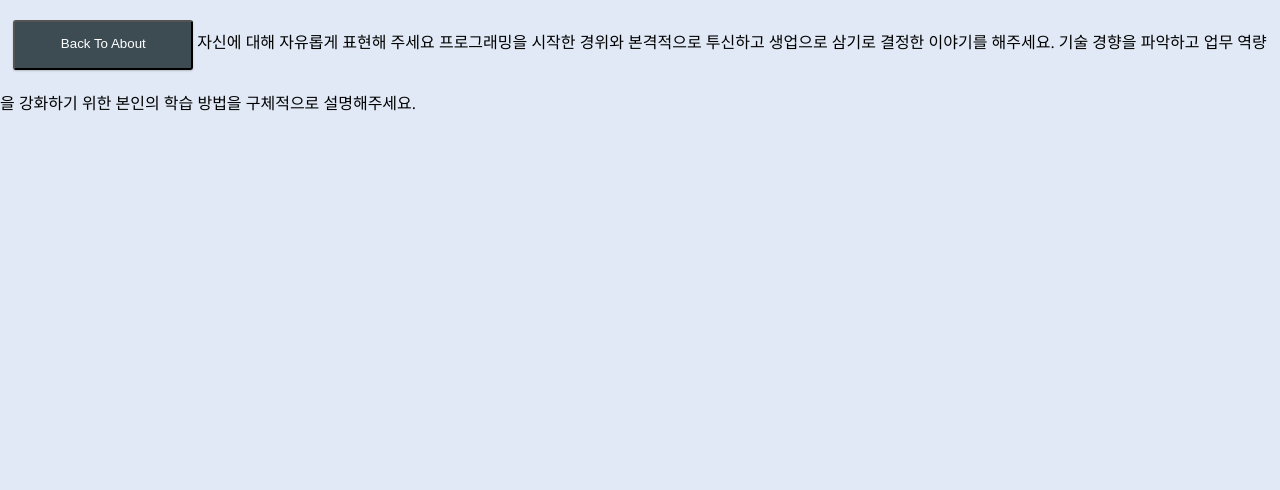
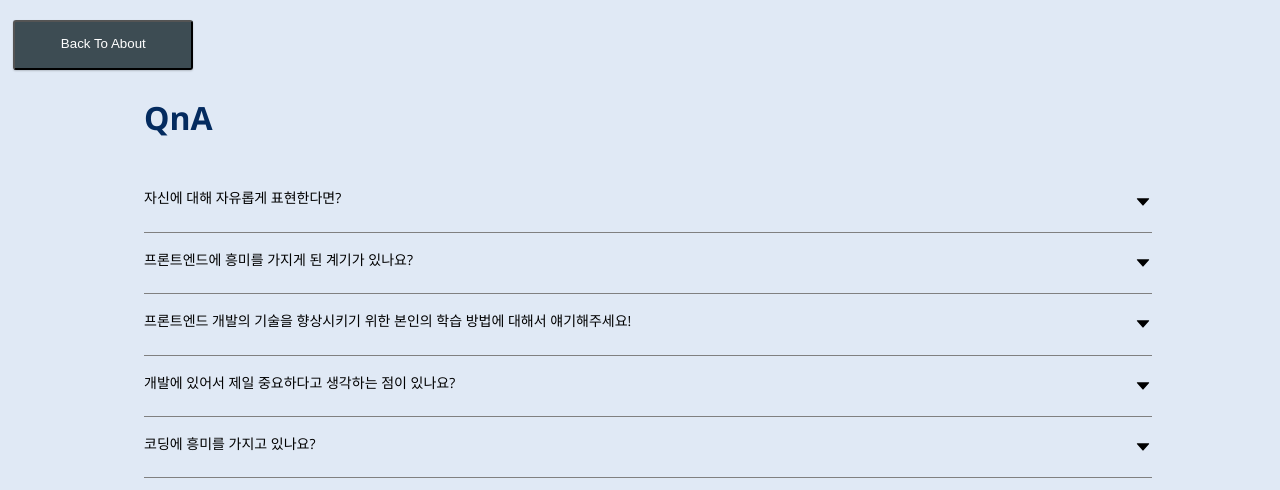
Before and after one commit to JAGORING/Harin_Portfolio, a React (Create React App) app: page /about/QnA in a window 1280 px wide. Shown: the top 490 px of the page. Built offline with nearby package versions, Linux system fonts and the light colour scheme; no server answers.

Commit message:
QnA 페이지 틀 구현

```diff
--- /dev/null
+++ b/src/components/Accordion.jsx
@@ -0,0 +1,58 @@
+import AccordionItem from './AccordionItem';
+import styled from 'styled-components';
+
+const FaqContainer = styled.div`
+  width: 80%;
+  margin: 0 auto;
+  h1 {
+    margin: 0.2em 0;
+    font-size: 2em;
+  }
+  padding-left: 1rem;
+`;
+
+const AccordionsContainer = styled.div`
+  margin-top: 2em;
+`;
+
+const Accordion = ({ qnas }) => {
+  const handleHeaderClick = (qna) => {
+    const questions = Array.from(document.querySelectorAll('.questions'));
+    const answers = Array.from(document.querySelectorAll('.answers'));
+
+    answers.forEach((answer, index) => {
+      const question = questions[index].querySelector('span');
+      const icon = questions[index].querySelector('.icon');
+
+      const isAnswerShown = answer.style.maxHeight;
+      const isQuestionSelected = answer.id === qna.id;
+
+      if (isAnswerShown || !isQuestionSelected) {
+        answer.style.maxHeight = null;
+        question.style.fontWeight = '400';
+        icon.style.transform = '';
+      } else {
+        answer.style.maxHeight = answer.scrollHeight + 'px';
+        question.style.fontWeight = 'bold';
+        icon.style.transform = 'rotate(180deg)';
+      }
+    });
+  };
+
+  return (
+    <FaqContainer>
+      <h1>QnA</h1>
+      <AccordionsContainer>
+        {qnas.map((item) => (
+          <AccordionItem
+            key={item.id}
+            qna={item}
+            onHeaderClick={handleHeaderClick}
+          />
+        ))}
+      </AccordionsContainer>
+    </FaqContainer>
+  );
+};
+
+export default Accordion;
--- /dev/null
+++ b/src/components/AccordionItem.jsx
@@ -0,0 +1,79 @@
+import styled from 'styled-components';
+
+import { AiFillCaretDown } from 'react-icons/ai';
+
+const AccordionWrapper = styled.div`
+  border-bottom: 1px solid grey;
+  padding-top: 1rem;
+  * {
+    font-size: 18px;
+  }
+`;
+
+const AccordionHeader = styled.button`
+  font-family: inherit;
+  cursor: pointer;
+
+  border: none;
+  background: none;
+  padding: 0;
+  margin: 0;
+
+  width: 100%;
+  display: flex;
+  justify-content: space-between;
+  align-items: center;
+
+  span {
+    font-size: 14px;
+  }
+  .icon {
+    transition: transform ease 0.3s;
+  }
+
+  color: black;
+  transition: color ease 0.1s;
+
+  &:hover {
+    color: red;
+  }
+  &:focus {
+    outline: none;
+    color: red;
+  }
+`;
+
+const AccordionHeading = styled.span`
+  margin: 0 0 0.6em;
+`;
+
+const AccordionMessage = styled.p`
+  color: gray;
+  line-height: 1.5;
+  white-space: pre-line;
+  margin: 8px 0;
+  max-height: 0;
+  overflow: hidden;
+  transition: max-height ease-out 0.2s;
+`;
+
+const AccordionItem = ({ qna, onHeaderClick }) => {
+  return (
+    <AccordionWrapper>
+      <AccordionHeader
+        className='questions'
+        onClick={() => {
+          onHeaderClick(qna);
+        }}
+      >
+        <AccordionHeading>{qna.question}</AccordionHeading>
+        <AiFillCaretDown className='icon' />
+      </AccordionHeader>
+      <AccordionMessage id={qna.id} className='answers'>
+        {qna.answer}
+      </AccordionMessage>
+    </AccordionWrapper>
+  );
+};
+
+export default AccordionItem;
--- a/src/components/Point.jsx
+++ b/src/components/Point.jsx
@@ -4,17 +4,25 @@ import styled from 'styled-components';
 
 const PointBox = styled.div`
   width: 23%;
-  border: 3px solid orange;
   display: flex;
   flex-direction: column;
   justify-content: center;
   align-items: center;
+
+  .image {
+    width: 80px;
+    margin-bottom: 1rem;
+  }
+  h3 {
+    margin: 0;
+  }
 `;
-const Point = ({ children }) => {
+const Point = ({ point, image }) => {
   return (
     <PointBox>
-      {/* <img /> */}
-      <p>{children}</p>
+      <img className='image' src={image} alt='중요한 점 아이콘' />
+      <h3>{point.title}</h3>
+      <p>{point.content}</p>
     </PointBox>
   );
 };
--- a/src/data.js
+++ b/src/data.js
@@ -1,3 +1,29 @@
+export const ListItems = [
+  { to: '/about/info', label: '자기소개' },
+  { to: '/about/skills', label: 'SKILLS' },
+  { to: '/about/QnA', label: 'Q&A' },
+];
+
+export const point = [
+  {
+    title: 'Fast',
+    content: 'Fast load times and lag free interaction, my highest priority.',
+  },
+  {
+    title: 'Responsive',
+    content: 'My layouts will work on any device, big or small.',
+  },
+  {
+    title: 'Intuitive',
+    content: 'Strong preference for easy to use, intuitive UX/UI.',
+  },
+  {
+    title: 'Dynamic',
+    content:
+      'Websites do nat have to be static, I love making pages come to life.',
+  },
+];
+
 export const skills = [
   { good: true, label: 'HTML/CSS' },
   { good: true, label: 'JavaScript' },
@@ -44,3 +70,32 @@ export const skillContents = [
     contents: ['branch를 사용하여 분기점을 만들 수 있습니다.'],
   },
 ];
+
+export const questionsAnswers = [
+  {
+    id: 'q1',
+    question: '자신에 대해 자유롭게 표현한다면?',
+    answer: '이러쿵 저러쿵 저러쿵 이러쿵',
+  },
+  {
+    id: 'q2',
+    question: '프론트엔드에 흥미를 가지게 된 계기가 있나요?',
+    answer: '이러쿵 저러쿵 저러쿵 이러쿵',
+  },
+  {
+    id: 'q3',
+    question:
+      '프론트엔드 개발의 기술을 향상시키기 위한 본인의 학습 방법에 대해서 얘기해주세요!',
+    answer: '이러쿵 저러쿵 저러쿵 이러쿵',
+  },
+  {
+    id: 'q4',
+    question: '개발에 있어서 제일 중요하다고 생각하는 점이 있나요?',
+    answer: '이러쿵 저러쿵 저러쿵 이러쿵',
+  },
+  {
+    id: 'q5',
+    question: '코딩에 흥미를 가지고 있나요?',
+    answer: '이러쿵 저러쿵 저러쿵 이러쿵',
+  },
+];
--- a/src/index.css
+++ b/src/index.css
@@ -28,3 +28,56 @@ p {
 ul {
   list-style: none;
 }
+
+.question-section {
+  background: transparent;
+  border: 1px solid lightgray;
+  border-radius: 8px;
+  box-shadow: rgba(60, 64, 67, 0.3) 0px 1px 2px 0px,
+    rgba(60, 64, 67, 0.15) 0px 1px 3px 1px;
+  cursor: pointer;
+  width: 92vw;
+}
+
+.question-align {
+  align-items: center;
+  display: flex;
+  min-height: 10px;
+  text-align: left;
+}
+
+.question-align h4 {
+  margin-left: 8px;
+}
+
+.question-styling {
+  font-size: 17px;
+  width: 100%;
+}
+
+.question-icon {
+  background: none;
+  border: none;
+  color: #1b6aae;
+  cursor: pointer;
+  font-size: 22px;
+  margin-left: auto;
+  margin-right: 8px;
+}
+
+.rotate {
+  transform: rotate(45deg);
+}
+
+.answer-divider {
+  border-top: 1px solid lightgray;
+}
+
+.answer {
+  margin-left: 8px;
+  margin-right: 8px;
+  max-height: 0;
+  overflow: hidden;
+  transition: max-height 0.6s ease;
+  text-align: left;
+}
--- a/src/pages/About.jsx
+++ b/src/pages/About.jsx
@@ -1,5 +1,7 @@
 import React from 'react';
 import styled from 'styled-components';
+
+import { point, ListItems } from '../data';
 
 import CircleImg from '../components/UI/CircleImg';
 import LinkList from '../components/LinkList';
@@ -46,30 +48,24 @@ const Wrap = styled.div`
 `;
 const Wrap2 = styled(Wrap)`
   width: 80%;
-  margin-top: 3em;
+  margin-top: 4em;
 `;
 
 const About = () => {
-  const ListItems = [
-    { id: 1, to: '/about/info', label: '자기소개' },
-    { id: 2, to: '/about/skills', label: 'SKILLS' },
-    { id: 3, to: '/about/QnA', label: 'Q&A' },
-  ];
   return (
     <AboutRin>
       <Wrap>
         <CircleImg image={RinImg} />
         <LinkBox>
-          {ListItems.map((item) => (
-            <LinkList key={item.id} item={item} />
+          {ListItems.map((item, index) => (
+            <LinkList key={index} item={item} />
           ))}
         </LinkBox>
       </Wrap>
       <Wrap2>
-        <Point>이런이런 저런저런 점</Point>
-        <Point>이런이런 저런저런 점</Point>
-        <Point>이런이런 저런저런 점</Point>
-        <Point>이런이런 저런저런 점</Point>
+        {point.map((item, index) => (
+          <Point key={index} image={RinImg} point={item} />
+        ))}
       </Wrap2>
     </AboutRin>
   );
--- a/src/pages/QnA.jsx
+++ b/src/pages/QnA.jsx
@@ -1,13 +1,14 @@
 import React from 'react';
 
+import Accordion from '../components/Accordion';
+import { questionsAnswers } from '../data';
 import BackToAbout from '../components/BackToAbout';
+
 const QnA = () => {
   return (
     <section>
       <BackToAbout />
-      자신에 대해 자유롭게 표현해 주세요 프로그래밍을 시작한 경위와 본격적으로
-      투신하고 생업으로 삼기로 결정한 이야기를 해주세요. 기술 경향을 파악하고
-      업무 역량을 강화하기 위한 본인의 학습 방법을 구체적으로 설명해주세요.
+      <Accordion qnas={questionsAnswers} />
     </section>
   );
 };
```
Also changed, not shown: src/images/ArrowDown.svg (added).
